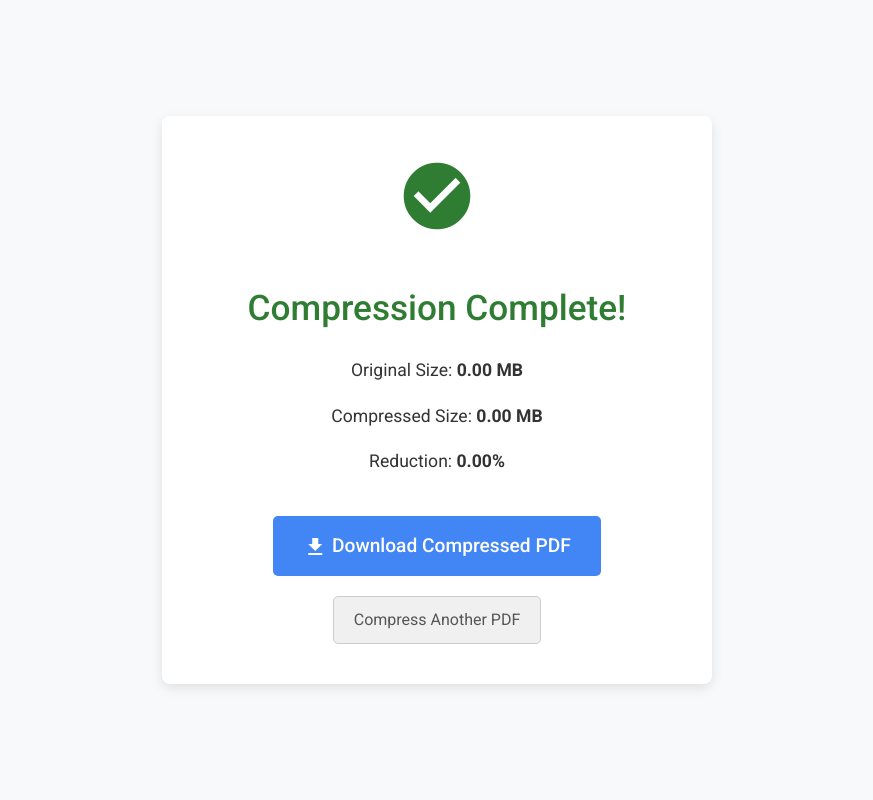
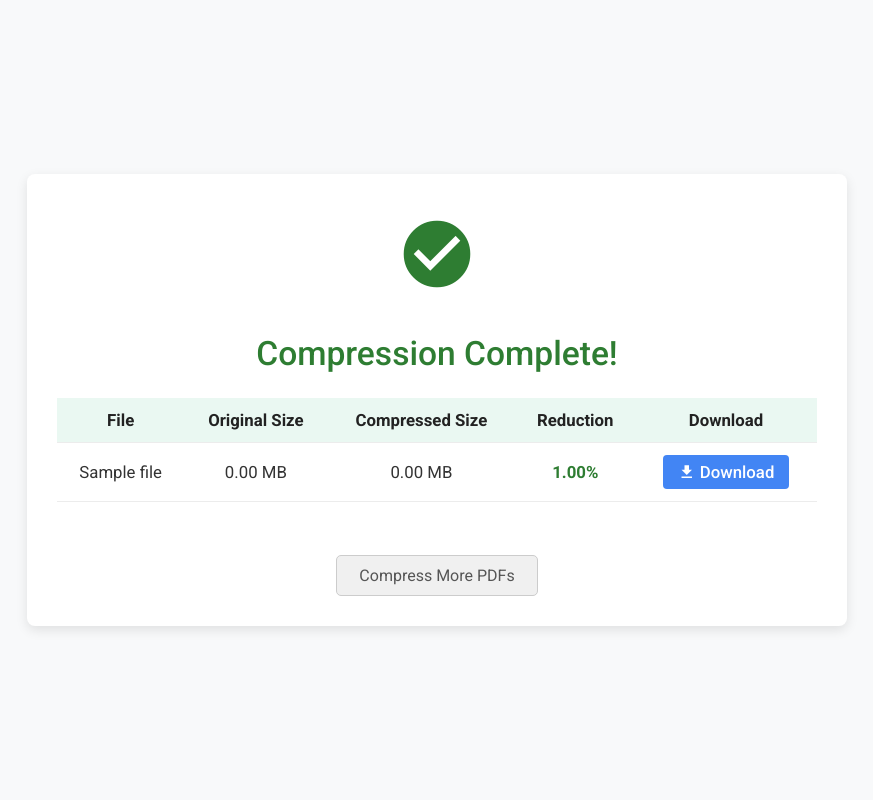
Before and after one commit to divyesh1099/compressPDF, a Flask app: template templates/success.html in a window 1280 px wide. Shown: the whole page, without its empty margins (203-1076 px from the left). Run offline with Flask 3, Linux system fonts and the light colour scheme; the template is opened without the code that fills it: most values are stand-ins (such as "Sample title", 1, 10 or a date in 2020); some libraries are stand-ins or nearby versions.

Commit message:
feat: add multiple PDF compression feature

```diff
--- a/app.py
+++ b/app.py
@@ -1,46 +1,56 @@
 # app.py
 """
-High-quality PDF compressor (Flask)                          ────────────────
-Strategy  ▸ 1) Re-JPEG RGB/Gray images with PyMuPDF
-           2) Object / stream compression with pikepdf + qpdf
-           3) Vector+font down-sampling & linearisation with Ghostscript
-Author    ▸ YOU – improved with ChatGPT
+High-quality Multi-PDF Compressor (Flask)
+  - Compresses multiple PDFs in one batch with best-in-class techniques
+  - Cleans compressed directory before each compression for freshness
+  - PyMuPDF (lossy recompress), PikePDF/qpdf, and Ghostscript (aggressive)
+  - Works for single or multiple PDF uploads
+Author: Divyesh & ChatGPT, 2025
 """
 
-import os, uuid, logging, subprocess, shutil, tempfile, pathlib, mimetypes
-from flask import (Flask, request, send_file, render_template,
-                   flash, redirect, url_for)
-import fitz                      # PyMuPDF
-import pikepdf                   # qpdf-backed
-from pikepdf import ObjectStreamMode
+import os, uuid, logging, subprocess, pathlib, mimetypes, shutil
+from flask import (
+    Flask, request, send_file, render_template,
+    flash, redirect, url_for, send_from_directory
+)
+import fitz
+import pikepdf
+from typing import Dict, Any
 from werkzeug.utils import secure_filename
-from typing import Dict, Any
 
-# ───────────────────────── Config ──────────────────────────
+# ──────────────── Config & Globals ────────────────
 app               = Flask(__name__)
 UPLOAD_DIR        = pathlib.Path("uploads")
-STAGE_DIR         = pathlib.Path("stage")       # inter-mediate
+STAGE_DIR         = pathlib.Path("stage")       # intermediate temp
 OUT_DIR           = pathlib.Path("compressed")
 for d in (UPLOAD_DIR, STAGE_DIR, OUT_DIR): d.mkdir(exist_ok=True)
 app.secret_key    = "CHANGE_ME_FOR_PROD"
-app.config["MAX_CONTENT_LENGTH"] = 80 * 1024 * 1024          # 80 MB
+app.config["MAX_CONTENT_LENGTH"] = 200 * 1024 * 1024          # 200 MB total
 ALLOWED           = {"pdf"}
 
-# Ghostscript quality presets – tweak / add if you wish
+# Ghostscript quality presets
 GS_QUALITY_MAP = {
     "screen":  "/screen",   # 72 dpi images – smallest
     "ebook":   "/ebook",    # 150 dpi – good balance
     "printer": "/printer",  # 300 dpi – HQ print
 }
 
-# Logging
-logging.basicConfig(level=logging.INFO,
-                    format="%(asctime)s [%(levelname)s] %(message)s")
+logging.basicConfig(level=logging.INFO, format="%(asctime)s [%(levelname)s] %(message)s")
 
-# ────────────────── Helpers & Optimisers ───────────────────
+# ────────────── Helpers & Optimisers ──────────────
 
 def allowed_file(name: str) -> bool:
     return "." in name and name.rsplit(".", 1)[1].lower() in ALLOWED
+
+def clean_directory(dir_path: pathlib.Path):
+    """Deletes all files in a directory (not subdirs)."""
+    if dir_path.exists():
+        for file in dir_path.iterdir():
+            if file.is_file():
+                try:
+                    file.unlink()
+                except Exception as ex:
+                    logging.error(f"Error deleting {file}: {ex}")
 
 def recompress_images_with_pymupdf(pdf_in: pathlib.Path,
                                    pdf_out: pathlib.Path,
@@ -56,18 +66,16 @@ def recompress_images_with_pymupdf(pdf_in: pathlib.Path,
                 if not raw: continue
                 raw_bytes = raw["image"]
                 raw_sz    = len(raw_bytes)
-
                 pix = fitz.Pixmap(doc, xref)
-                if pix.alpha:             # Ignore CMYK / mask / α
+                if pix.alpha:  # Ignore images with alpha channel (CMYK etc)
                     skipped += 1; continue
-
                 new_bytes = pix.tobytes("jpeg", jpeg_quality=jpeg_q)
-                if len(new_bytes) < raw_sz:        # worth replacing?
+                if len(new_bytes) < raw_sz:
                     doc.replace_image(xref, stream=new_bytes)
                     recompressed += 1
                 else:
                     larger += 1
-            except Exception as ex:       # noqa: BLE001
+            except Exception as ex:
                 logging.debug("Image-recompress error: %s", ex)
                 skipped += 1
     doc.save(pdf_out, garbage=4, deflate=True, clean=True)
@@ -79,19 +87,16 @@ def qpdf_optimize(pdf_in: pathlib.Path,
                   pdf_out: pathlib.Path) -> None:
     """Remove duplicates, compress streams, object streams, etc."""
     with pikepdf.open(pdf_in) as pdf:
-            kw: Dict[str, Any] = {
-                "linearize": False,
-                "compress_streams": True,
-            }
-
-            # Only request object-stream generation if the enum exists
-            if hasattr(pikepdf, "ObjectStreamMode") and \
-            hasattr(pikepdf.ObjectStreamMode, "GENERATE"):
-                kw["object_stream_mode"] = pikepdf.ObjectStreamMode.GENERATE
-            else:
-                logging.info("Older pikepdf detected – skipping object-stream generation")
-
-            pdf.save(pdf_out, **kw)
+        kw: Dict[str, Any] = {
+            "linearize": False,
+            "compress_streams": True,
+        }
+        if hasattr(pikepdf, "ObjectStreamMode") and \
+           hasattr(pikepdf.ObjectStreamMode, "GENERATE"):
+            kw["object_stream_mode"] = pikepdf.ObjectStreamMode.GENERATE
+        else:
+            logging.info("Older pikepdf detected – skipping object-stream generation")
+        pdf.save(pdf_out, **kw)
 
 def ghostscript_compress(pdf_in: pathlib.Path,
                          pdf_out: pathlib.Path,
@@ -135,86 +140,92 @@ def index():
 
 @app.route("/compress", methods=["POST"])
 def compress():
+    # ---- Clean compressed directory before every new compress ----
+    clean_directory(OUT_DIR)
+
+    # --------- Accept MULTIPLE PDF files -----------
     if "pdf_file" not in request.files:
-        flash("No file part", "error"); return redirect(url_for("index"))
-    fh = request.files["pdf_file"]
-    if fh.filename == "" or not allowed_file(fh.filename):
-        flash("Please upload a valid PDF.", "error"); return redirect(url_for("index"))
+        flash("No file part", "error")
+        return redirect(url_for("index"))
+    files = request.files.getlist("pdf_file")
+    if not files or all(f.filename == "" for f in files):
+        flash("Please select at least one PDF file.", "error")
+        return redirect(url_for("index"))
 
-    # ── parameters
     jpeg_q = int(request.form.get("image_quality", 75))
-    jpeg_q = min(max(jpeg_q, 10), 100)          # clamp 10-100
+    jpeg_q = min(max(jpeg_q, 10), 100)
     gs_preset = request.form.get("gs_quality", "ebook")
 
-    # ── filenames
-    uid = uuid.uuid4().hex
-    orig_fname = secure_filename(fh.filename)
-    in_path  = UPLOAD_DIR / f"{uid}_{orig_fname}"
-    stage1   = STAGE_DIR / f"{uid}_pymupdf.pdf"
-    stage2   = STAGE_DIR / f"{uid}_qpdf.pdf"
-    final_f  = OUT_DIR  / f"{uid}_compressed_{orig_fname}"
+    results = []  # To store info about each file for results page
 
-    fh.save(in_path)
-    logging.info("Uploaded ▸ %s (size=%s)", in_path, human(in_path.stat().st_size))
+    for fh in files:
+        if fh.filename == "" or not allowed_file(fh.filename):
+            continue  # Skip bad uploads, don't abort whole batch
 
-    try:
-        # Pass-1: image recompress
-        recompress_images_with_pymupdf(in_path, stage1, jpeg_q)
+        uid = uuid.uuid4().hex
+        orig_fname = secure_filename(fh.filename)
+        in_path  = UPLOAD_DIR / f"{uid}_{orig_fname}"
+        stage1   = STAGE_DIR / f"{uid}_pymupdf.pdf"
+        stage2   = STAGE_DIR / f"{uid}_qpdf.pdf"
+        final_f  = OUT_DIR  / f"{uid}_compressed_{orig_fname}"
 
-        # Pass-2: qpdf + pikepdf optimise
-        qpdf_optimize(stage1, stage2)
+        fh.save(in_path)
+        logging.info("Uploaded ▸ %s (size=%s)", in_path, human(in_path.stat().st_size))
 
-        # Pass-3: Ghostscript heavy compression
-        ghostscript_compress(stage2, final_f, gs_preset)
+        try:
+            # Pass-1: image recompress
+            recompress_images_with_pymupdf(in_path, stage1, jpeg_q)
 
-        before, after = in_path.stat().st_size, final_f.stat().st_size
-        saved = 100*(before-after)/before
-        logging.info("Total reduction: %.1f%%  (%s ► %s)",
-                     saved, human(before), human(after))
+            # Pass-2: qpdf + pikepdf optimise
+            qpdf_optimize(stage1, stage2)
 
-        # clean temp
-        for p in (in_path, stage1, stage2):
-            p.unlink(missing_ok=True)
+            # Pass-3: Ghostscript heavy compression
+            ghostscript_compress(stage2, final_f, gs_preset)
 
-        return redirect(url_for("success", token=final_f.name,
-                                saved=f"{saved:.1f}",
-                                before=before, after=after))
+            before, after = in_path.stat().st_size, final_f.stat().st_size
+            saved = 100*(before-after)/before
+            logging.info("Total reduction: %.1f%%  (%s ► %s)",
+                         saved, human(before), human(after))
 
-    except Exception as ex:                                        # noqa: BLE001
-        logging.error("Compression failed: %s", ex, exc_info=True)
-        flash(f"Compression failed – {ex}", "error")
-        # best-effort cleanup
-        for p in (in_path, stage1, stage2, final_f):
-            p.unlink(missing_ok=True)
+            # Clean temp
+            for p in (in_path, stage1, stage2):
+                p.unlink(missing_ok=True)
+
+            results.append({
+                "orig_name": orig_fname,
+                "token": final_f.name,
+                "original_size": before,
+                "compressed_size": after,
+                "reduction_percent": saved
+            })
+
+        except Exception as ex:
+            logging.error("Compression failed for %s: %s", orig_fname, ex, exc_info=True)
+            flash(f"Compression failed for {orig_fname}: {ex}", "error")
+            # Cleanup
+            for p in (in_path, stage1, stage2, final_f):
+                p.unlink(missing_ok=True)
+            continue
+
+    if not results:
+        flash("No PDFs were successfully compressed. Please check your files.", "error")
         return redirect(url_for("index"))
 
-@app.route("/success")
-def success():
-    token = request.args.get("token")
-    if not token:
-        flash("Nothing to download.", "error")
-        return redirect(url_for("index"))
-    before = int(request.args.get("before", "0"))
-    after = int(request.args.get("after", "0"))
-    saved = float(request.args.get("saved", "0"))  # ← Fix: cast to float!
-    return render_template(
-        "success.html",
-        filetoken=token,
-        original_size=before,
-        compressed_size=after,
-        reduction_percent=saved
-    )
+    return render_template("success.html", results=results)
 
 @app.route("/download/<filetoken>")
 def download(filetoken):
     path = OUT_DIR / filetoken
     if not path.exists():
-        flash("File expired or deleted.", "error"); return redirect(url_for("index"))
-    mime,_ = mimetypes.guess_type(str(path)); mime = mime or "application/pdf"
-    response = send_file(path, as_attachment=True,
-                         download_name=path.name.split("_compressed_",1)[-1],
-                         mimetype=mime)
-
+        flash("File expired or deleted.", "error")
+        return redirect(url_for("index"))
+    mime, _ = mimetypes.guess_type(str(path)); mime = mime or "application/pdf"
+    response = send_file(
+        path,
+        as_attachment=True,
+        download_name=path.name.split("_compressed_",1)[-1],
+        mimetype=mime
+    )
     @response.call_on_close
     def _auto_delete():
         try: path.unlink(missing_ok=True)
@@ -223,5 +234,4 @@ def download(filetoken):
 
 # ─────────────────────────── main ──────────────────────────
 if __name__ == "__main__":
-    # In production: `gunicorn -w4 app:app`
     app.run(host="0.0.0.0", port=5000, debug=False)
--- a/templates/success.html
+++ b/templates/success.html
@@ -3,7 +3,7 @@
 <head>
     <meta charset="UTF-8">
     <meta name="viewport" content="width=device-width, initial-scale=1.0">
-    <title>PDF Compression Success!</title>
+    <title>PDF Compression Results</title>
     <link href="https://fonts.googleapis.com/css2?family=Roboto:wght@300;400;500;700&display=swap" rel="stylesheet">
     <link href="https://fonts.googleapis.com/icon?family=Material+Icons" rel="stylesheet">
     <style>
@@ -16,71 +16,80 @@
             min-height: 100vh;
             margin: 0;
             color: #333;
-            line-height: 1.6;
         }
         .container {
             background-color: #fff;
-            padding: 40px;
+            padding: 40px 30px 30px 30px;
             border-radius: 8px;
-            box-shadow: 0 4px 12px rgba(0, 0, 0, 0.1);
+            box-shadow: 0 4px 12px rgba(0, 0, 0, 0.10);
+            width: 100%;
+            max-width: 760px;
+            margin: 20px;
             text-align: center;
-            width: 100%;
-            max-width: 550px;
-            box-sizing: border-box;
-            margin: 20px;
         }
         h1 {
-            color: #2e7d32; /* Google Green for success */
+            color: #2e7d32;
             margin-bottom: 20px;
             font-weight: 500;
-            font-size: 2.2em;
+            font-size: 2.1em;
         }
         .success-icon {
             font-size: 80px;
             color: #2e7d32;
-            margin-bottom: 20px;
+            margin-bottom: 18px;
         }
-        .details p {
-            font-size: 1.1em;
-            margin-bottom: 10px;
+        .results-table {
+            width: 100%;
+            border-collapse: collapse;
+            margin: 25px 0 35px 0;
+            font-size: 1.05em;
         }
-        .details strong {
+        .results-table th, .results-table td {
+            padding: 12px 10px;
+            border-bottom: 1px solid #ececec;
+            vertical-align: middle;
+        }
+        .results-table th {
+            background-color: #eaf8f2;
+            color: #222;
+            font-weight: 600;
+        }
+        .results-table td {
             color: #333;
         }
-        .download-button {
-            background-color: #4285f4;
-            color: white;
-            border: none;
-            padding: 15px 30px;
-            border-radius: 5px;
-            cursor: pointer;
-            font-size: 1.2em;
+        .download-link {
+            background: #4285f4;
+            color: #fff !important;
+            border-radius: 4px;
+            padding: 7px 15px;
             font-weight: 500;
-            text-decoration: none; /* For anchor tag */
-            display: inline-block; /* Make it behave like a button */
-            margin-top: 30px;
-            transition: background-color 0.3s ease, transform 0.2s ease;
+            text-decoration: none;
+            transition: background 0.2s;
+            display: inline-block;
         }
-        .download-button:hover {
-            background-color: #357ae8;
-            transform: translateY(-2px);
+        .download-link:hover {
+            background: #357ae8;
         }
         .back-button {
             background-color: #f0f0f0;
             color: #555;
             border: 1px solid #ccc;
-            padding: 10px 20px;
+            padding: 10px 22px;
             border-radius: 5px;
             cursor: pointer;
             font-size: 1em;
             text-decoration: none;
+            margin-top: 18px;
+            transition: background-color 0.3s, transform 0.2s;
             display: inline-block;
-            margin-top: 20px;
-            transition: background-color 0.3s ease, transform 0.2s ease;
         }
         .back-button:hover {
             background-color: #e0e0e0;
             transform: translateY(-1px);
+        }
+        @media (max-width: 700px) {
+            .container { padding: 20px 2vw; }
+            .results-table th, .results-table td { font-size: 0.97em; padding: 7px 4px; }
         }
     </style>
 </head>
@@ -88,16 +97,45 @@
     <div class="container">
         <span class="material-icons success-icon">check_circle</span>
         <h1>Compression Complete!</h1>
-        <div class="details">
-            <p>Original Size: <strong>{{ "%.2f" | format(original_size / (1024*1024)) }} MB</strong></p>
-            <p>Compressed Size: <strong>{{ "%.2f" | format(compressed_size / (1024*1024)) }} MB</strong></p>
-            <p>Reduction: <strong>{{ "%.2f" | format(reduction_percent) }}%</strong></p>
-        </div>
-        <a href="{{ url_for('download', filetoken=filetoken) }}" class="download-button">
-            <span class="material-icons" style="vertical-align: middle;">file_download</span> Download Compressed PDF
+        <table class="results-table">
+            <thead>
+                <tr>
+                    <th>File</th>
+                    <th>Original Size</th>
+                    <th>Compressed Size</th>
+                    <th>Reduction</th>
+                    <th>Download</th>
+                </tr>
+            </thead>
+            <tbody>
+            {% for file in results %}
+                <tr>
+                    <td style="word-break: break-all;">{{ file.orig_name }}</td>
+                    <td>
+                        {{ "%.2f" | format(file.original_size / (1024*1024)) }} MB
+                    </td>
+                    <td>
+                        {{ "%.2f" | format(file.compressed_size / (1024*1024)) }} MB
+                    </td>
+                    <td>
+                        <span style="color: #2e7d32; font-weight: 600;">
+                            {{ "%.2f" | format(file.reduction_percent) }}%
+                        </span>
+                    </td>
+                    <td>
+                        <a class="download-link"
+                           href="{{ url_for('download', filetoken=file.token) }}">
+                            <span class="material-icons" style="font-size:18px; vertical-align:-3px;">file_download</span>
+                            Download
+                        </a>
+                    </td>
+                </tr>
+            {% endfor %}
+            </tbody>
+        </table>
+        <a href="{{ url_for('index') }}" class="back-button">
+            Compress More PDFs
         </a>
-        <br>
-        <a href="{{ url_for('index') }}" class="back-button">Compress Another PDF</a>
     </div>
 </body>
 </html>
```
Also changed, not shown: templates/index.html (+21 -16 lines).
